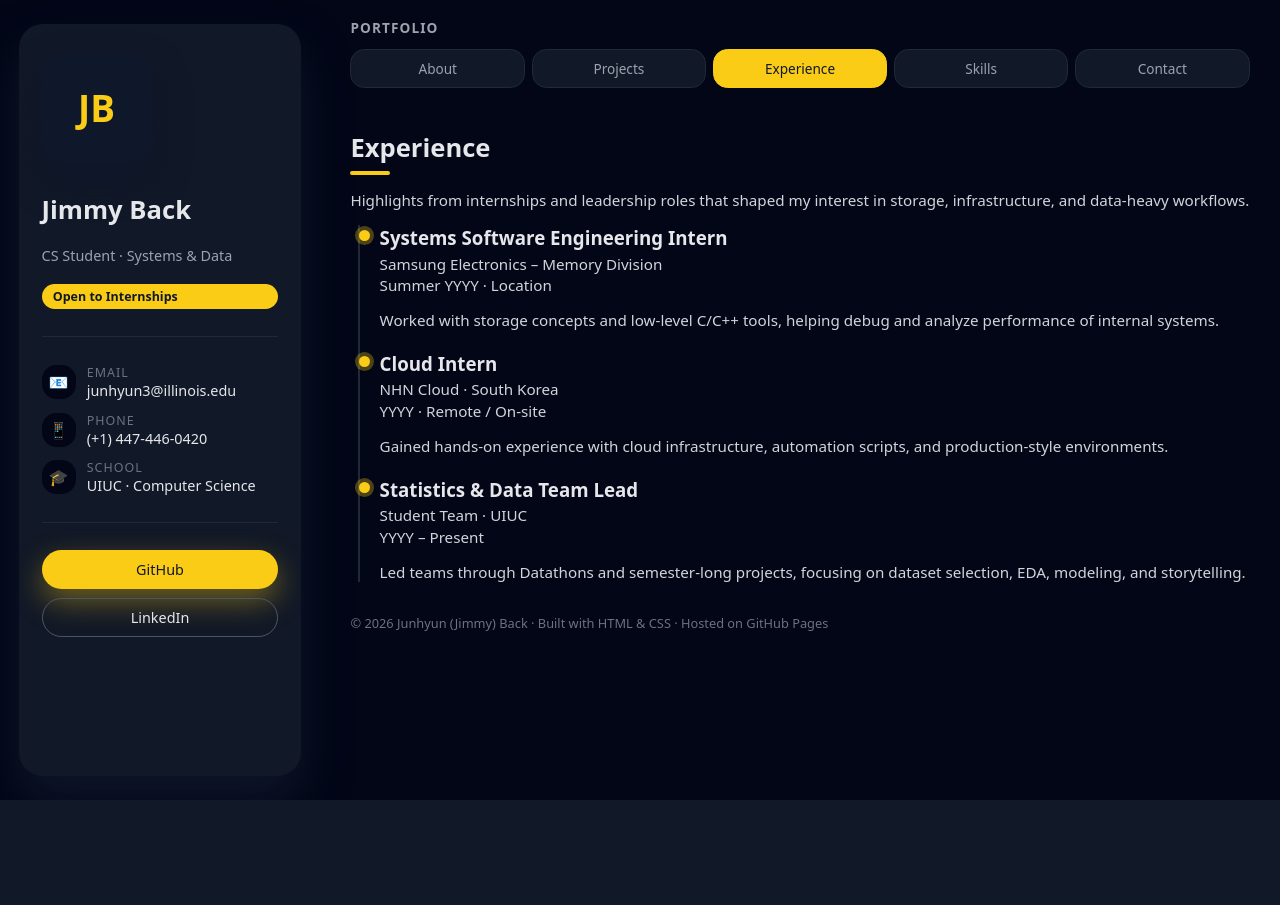
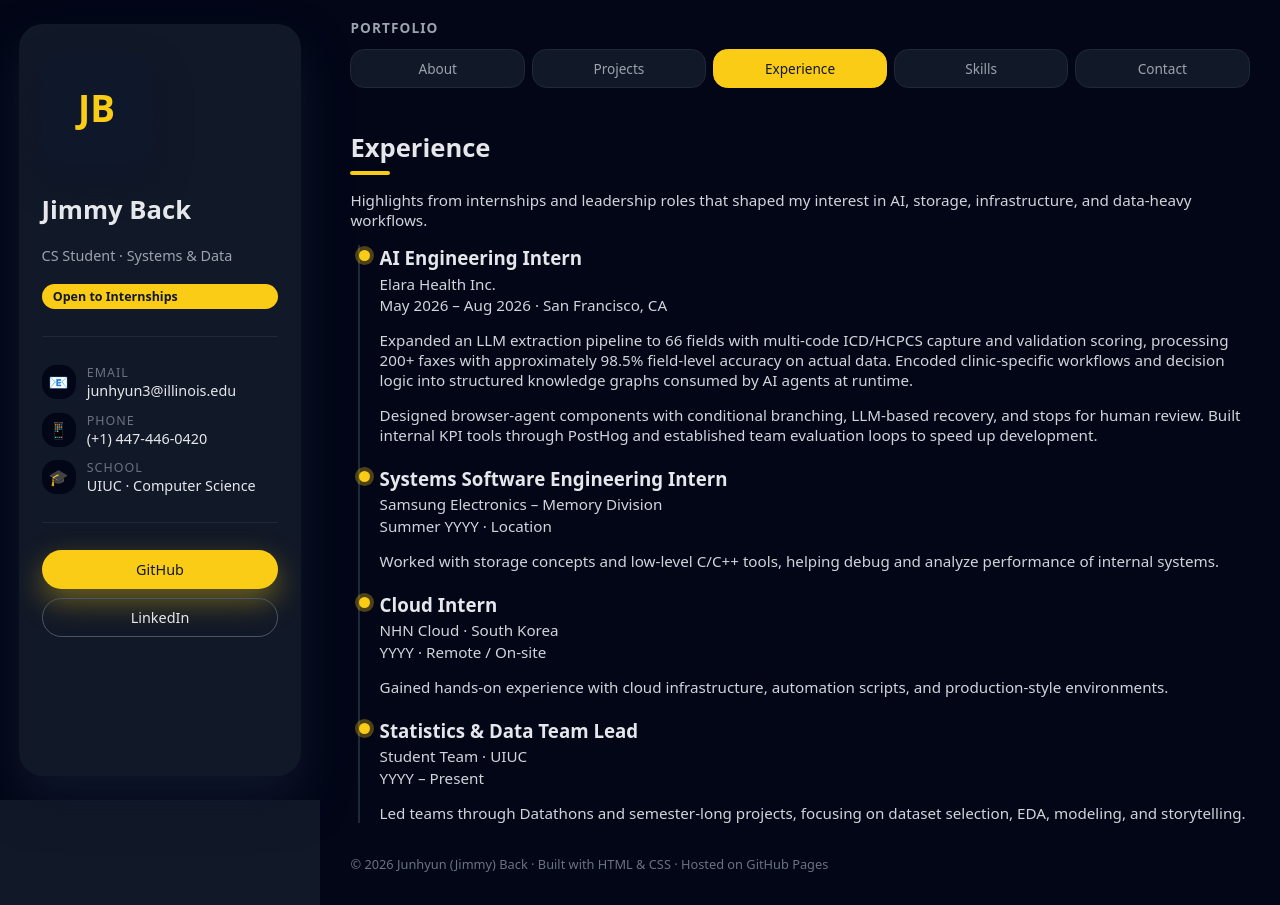
Before and after one commit to backjhello/jimmyback, a plain HTML site: page experience.html in a window 1280 px wide. Before the commit the page ends 800 px from the top, so only its background shows below. Drawn offline with Linux system fonts and the light colour scheme.

Commit message:
Add Elara Health internship to experience

```diff
--- a/experience.html
+++ b/experience.html
@@ -30,9 +30,31 @@
           </div>
           <p>
             Highlights from internships and leadership roles that shaped my interest
-            in storage, infrastructure, and data-heavy workflows.
+            in AI, storage, infrastructure, and data-heavy workflows.
           </p>
           <div class="timeline">
+            <div class="timeline-item">
+              <div class="dot"></div>
+              <div class="timeline-content">
+                <h3>AI Engineering Intern</h3>
+                <p class="timeline-company">Elara Health Inc.</p>
+                <p class="timeline-time">May 2026 – Aug 2026 · San Francisco, CA</p>
+                <p>
+                  Expanded an LLM extraction pipeline to 66 fields with multi-code
+                  ICD/HCPCS capture and validation scoring, processing 200+ faxes
+                  with approximately 98.5% field-level accuracy on actual data.
+                  Encoded clinic-specific workflows and decision logic into
+                  structured knowledge graphs consumed by AI agents at runtime.
+                </p>
+                <p>
+                  Designed browser-agent components with conditional branching,
+                  LLM-based recovery, and stops for human review. Built internal
+                  KPI tools through PostHog and established team evaluation loops
+                  to speed up development.
+                </p>
+              </div>
+            </div>
+
             <div class="timeline-item">
               <div class="dot"></div>
               <div class="timeline-content">
```
